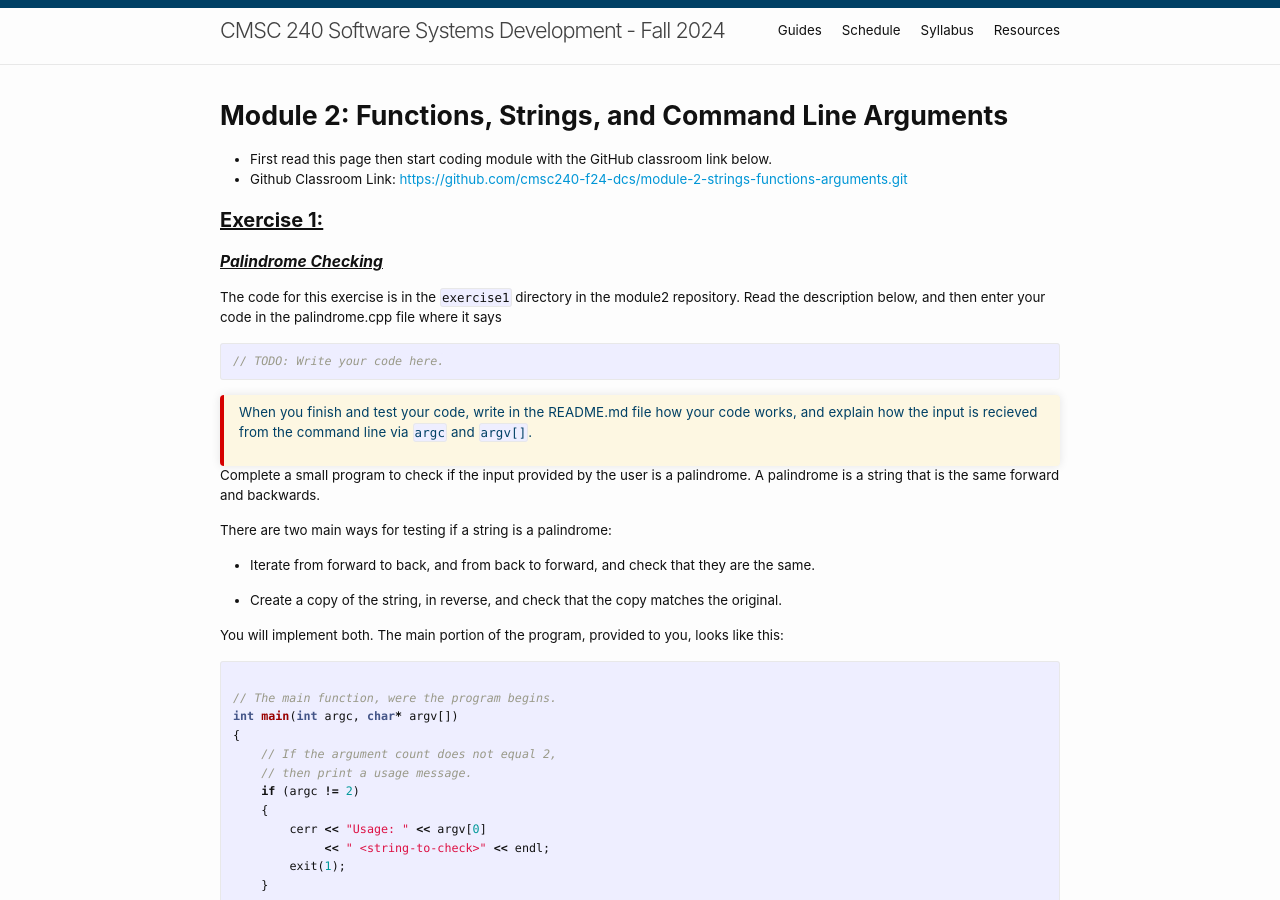
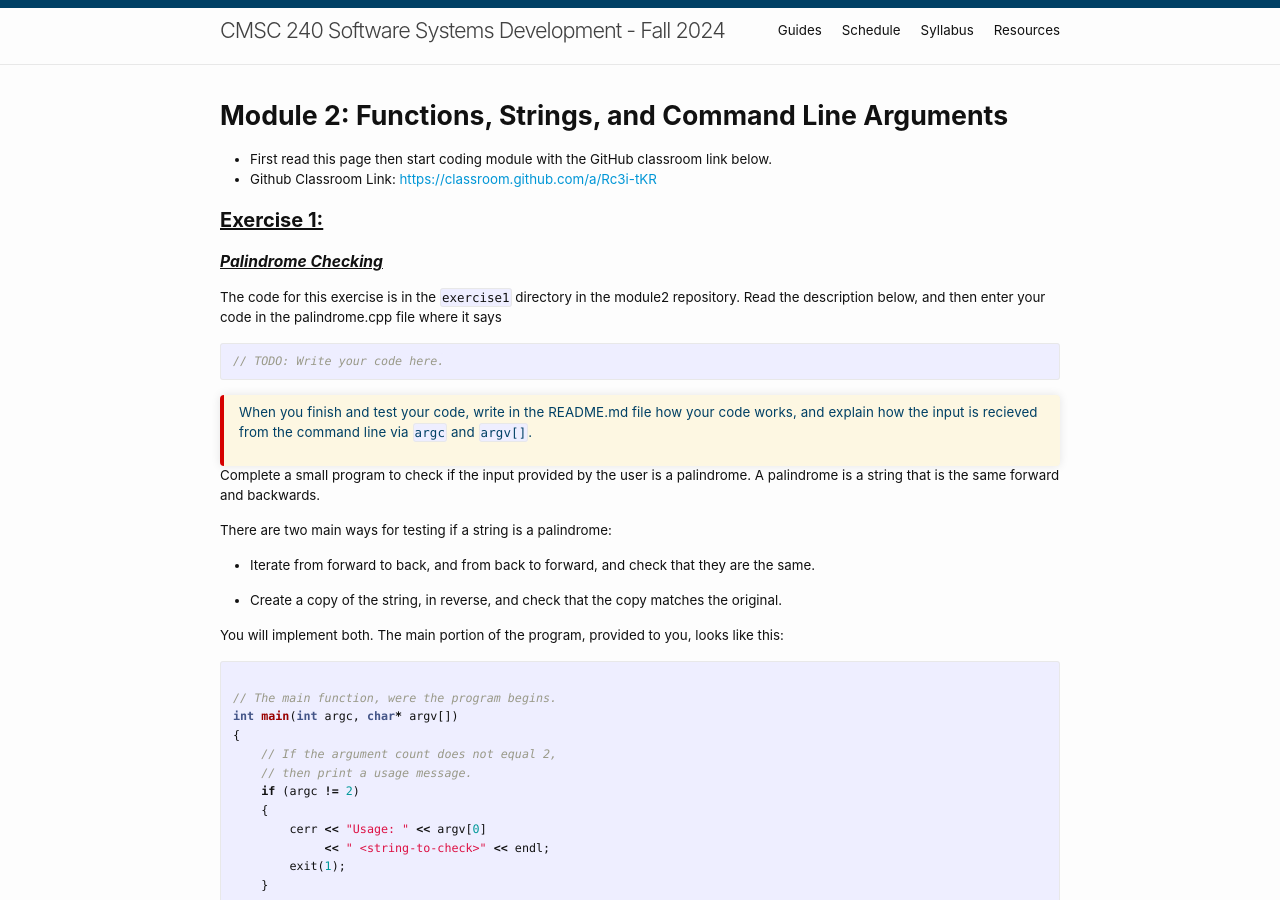
Before and after one commit to cmsc240-f24-dcs/cmsc240-f24-s2.github.io, a Jekyll site: the page built from modules/module2.md, in a window 1280 px wide and 900 px high. Built offline with Jekyll 4.4.1, drawn with Linux system fonts in a browser that asks for light colours; part of the change alters nothing that is shown.

Commit message:
fixed link to assignment in module2.md

```diff
--- a/modules/module2.md
+++ b/modules/module2.md
@@ -6,7 +6,7 @@ permalink: module/2
 # Module 2: Functions, Strings, and Command Line Arguments
 
 * First read this page then start coding module with the GitHub classroom link below.
-* Github Classroom Link: [https://github.com/cmsc240-f24-dcs/module-2-strings-functions-arguments.git](https://github.com/cmsc240-f24-dcs/module-2-strings-functions-arguments.git)
+* Github Classroom Link: [https://classroom.github.com/a/Rc3i-tKR](https://classroom.github.com/a/Rc3i-tKR)
 
 
 ## Exercise 1: <a class="anchor" id="exercise_1"></a>
```
